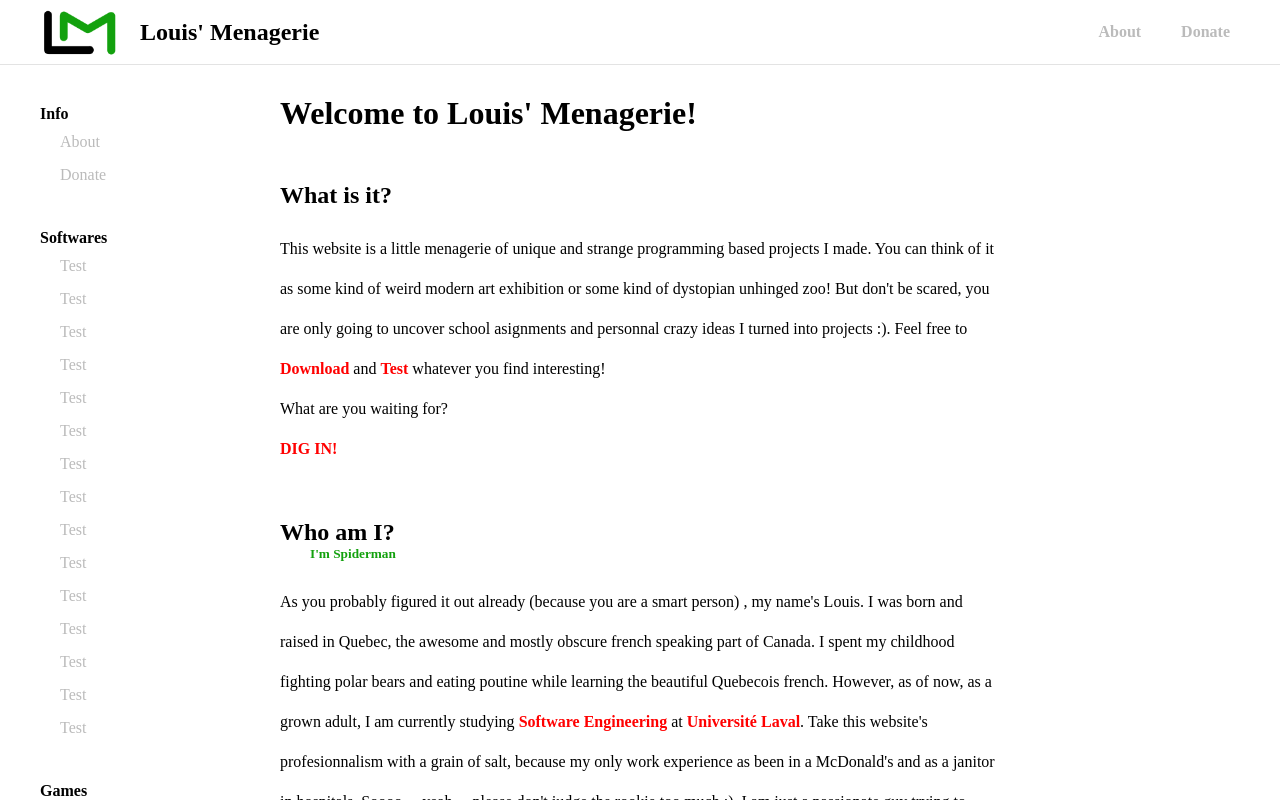
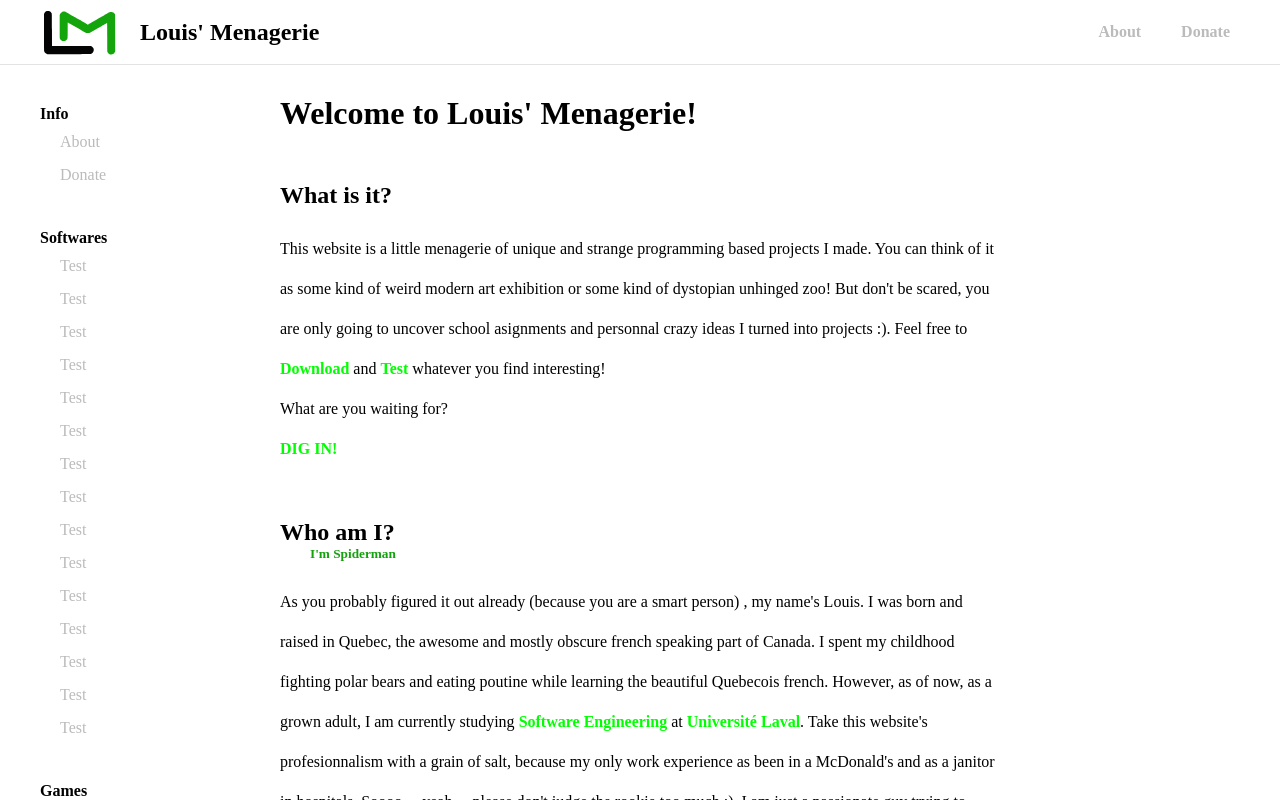
Before and after one commit to LouisTheBest1231/LouisMenagerie, a React (Create React App) app in the folder client/: page / in a window 1280 px wide. Shown: the top 800 px of the page. Built offline with nearby package versions, Linux system fonts and the light colour scheme.

Commit message:
Fixed :)

```diff
--- a/client/src/App.js
+++ b/client/src/App.js
@@ -7,14 +7,14 @@ import Page from "./react_components/Page/Page";
 function App() {
   return (
     <div className="app">
-      <div className="fixed">
 
-          <div className="fixed_container">
-            {<Navbar />}
-            {<IndexModule />}
-          </div>
 
-      </div>
+
+      {<Navbar />}
+      {<IndexModule/>}
+
+
+
 
       <div className="not_fixed">
         <Page/>
--- a/client/src/index.css
+++ b/client/src/index.css
@@ -1,6 +1,6 @@
 :root{
     --color-special1:#13a10e;
-    --color-special2:#FF0000;
+    --color-special2:#00FF00;
     --color-bg:#121212;
     --color-fg-1:#383838;
     --color-fg-2:#4a4a4a;
@@ -9,13 +9,11 @@
     --text-color:white;
     color-scheme: dark;
 }
-
 :root{
     --sidebar-width:250px;
     --page-width:1400px;
     --content-width: calc(var(--page-width) - var(--sidebar-width));
 }
-
 @media (prefers-color-scheme:light) {
     :root{
         --color-bg:#FFFFFF;
@@ -27,7 +25,6 @@
         color-scheme: light;
     }
 }
-
 
 @font-face {
     font-family: "Arvo";
@@ -44,36 +41,12 @@
 }
 
 
+
 body{
     background-color: var(--color-bg);
     color: var(--text-color);
 
 
-
-}
-.app{
-    height: calc(100vh);
-
-}
-
-
-
-.fixed{
-    position: fixed;
-    top: 0;left: 0;right: 0;
-    display: flex;
-    flex-direction: row;
-    justify-content: center;
-
-
-
-
-}
-.fixed_container{
-    max-width: var(--page-width);
-    display: flex;
-    flex-direction: column;
-    flex-grow: 1;
 
 }
 
--- a/client/src/react_components/IndexModule/IndexModule.css
+++ b/client/src/react_components/IndexModule/IndexModule.css
@@ -6,7 +6,8 @@
 
     height: calc(100vh - 65px);
     overflow-y: scroll;
-
+    position: fixed;
+    margin-left: 0;
 
 }
 .indexmodule_list{
@@ -32,3 +33,10 @@
     color: var(--text-color);
     cursor: pointer;
 }
+
+@media screen and (min-width: 1418px) {
+    .indexmodule{
+        left: 50%;
+        transform: translateX( calc(  -1 * var(--page-width) / 2));
+    }
+}
--- a/client/src/react_components/Navbar/Navbar.css
+++ b/client/src/react_components/Navbar/Navbar.css
@@ -1,11 +1,18 @@
 .navbar{
     display: flex;
-    height: 65px;
+
     border-bottom: solid 1px var(--color-fg-1);
     justify-content: space-between;
     align-items: center;
     background-color: var(--color-bg);
-    position: relative;
+
+
+    height: 65px;
+    max-width: var(--page-width);
+    top: 0;
+    left: 50%;right: -50%;
+    transform: translateX(-50%);
+    position: fixed;
 
 }
 
--- a/client/src/react_components/Navbar/Navbar.js
+++ b/client/src/react_components/Navbar/Navbar.js
@@ -1,6 +1,6 @@
 import "./Navbar.css";
-import logoDark from "./images/Logo3.0_Dark.png"
-import logoLight from "./images/Logo3.0_Light.png"
+import logoDark from "./images/traceDark.svg"
+import logoLight from "./images/traceLight.svg"
 export default function Navbar(){
 
     return (
```
Also changed, not shown: client/src/react_components/Navbar/images/traceDark.svg (added), client/src/react_components/Navbar/images/traceLight.svg (added).
